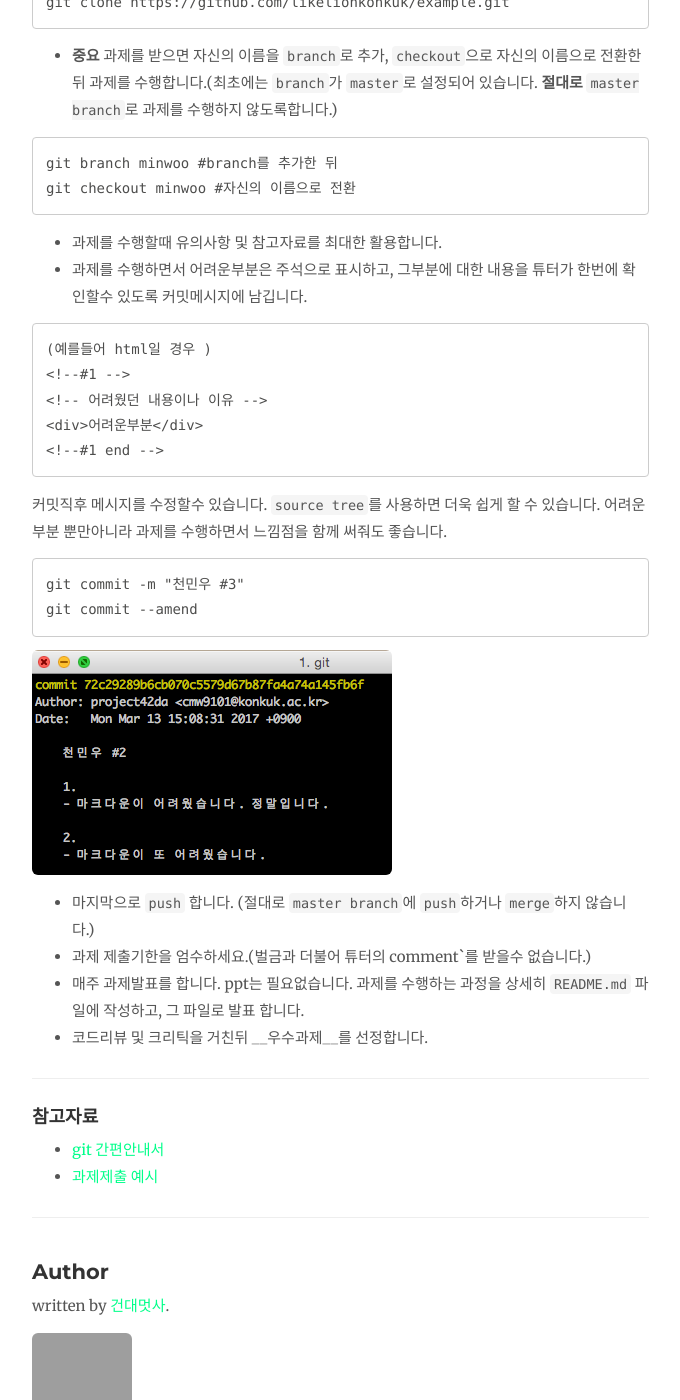
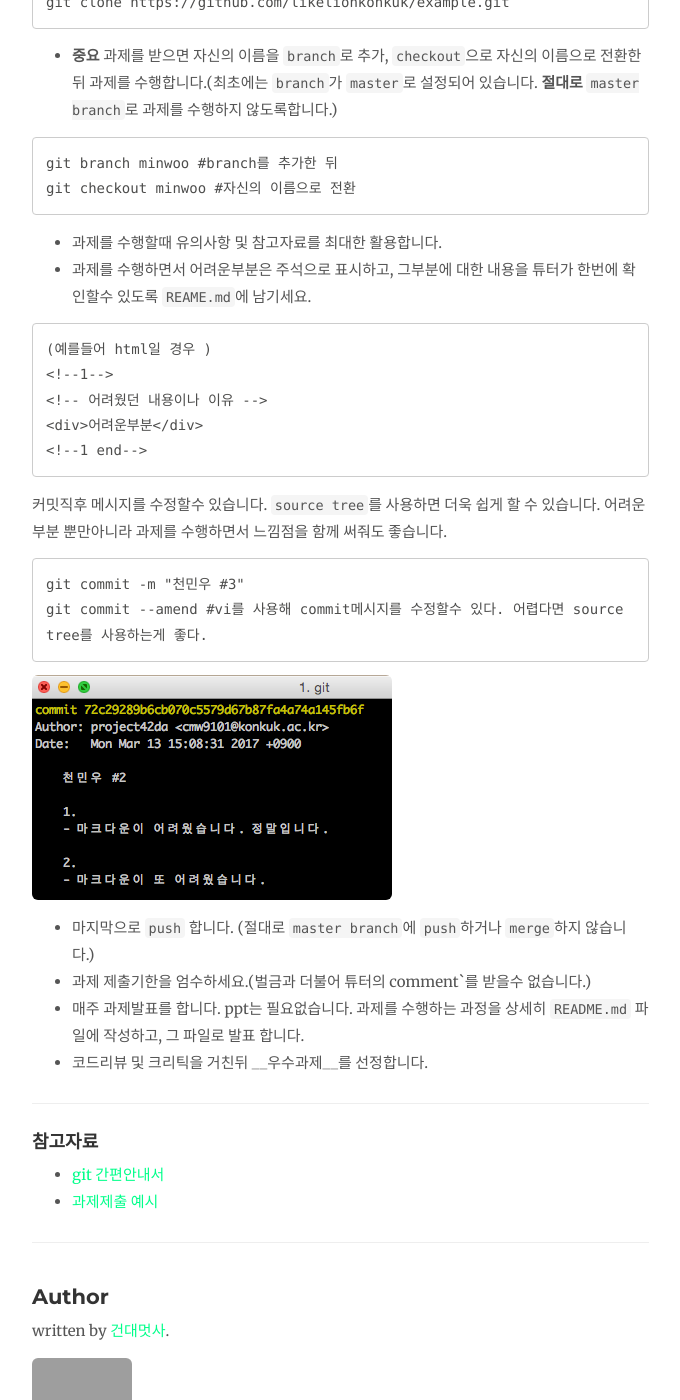
Before and after one commit to likelionkonkuk/likelionkonkuk_before_github, a Jekyll site: the page built from _posts/2017-03-13-homework-howto.md, in a window 1280 px wide and 1400 px high, scrolled down 484 px. Shown: the whole window, without its empty margins (138-818 px from the left). Built offline with Jekyll 4.4.1, drawn with Linux system fonts in a browser that asks for light colours; nearby versions of some CDN libraries; comment, search, counter and statistics services are not loaded; some of the changed text lies outside the part shown; grey boxes are pictures that could not be loaded.

````diff
--- a/_posts/2017-03-13-homework-howto.md
+++ b/_posts/2017-03-13-homework-howto.md
@@ -22,21 +22,21 @@ git checkout minwoo #자신의 이름으로 전환
 ```
 
 - 과제를 수행할때 유의사항 및 참고자료를 최대한 활용합니다.
-- 과제를 수행하면서 어려운부분은 주석으로 표시하고, 그부분에 대한 내용을 튜터가 한번에 확인할수 있도록 커밋메시지에 남깁니다.
+- 과제를 수행하면서 어려운부분은 주석으로 표시하고, 그부분에 대한 내용을 튜터가 한번에 확인할수 있도록 `REAME.md`에 남기세요.
 
 ```
 (예를들어 html일 경우 )
-<!--#1 -->
+<!--1-->
 <!-- 어려웠던 내용이나 이유 -->
 <div>어려운부분</div>
-<!--#1 end -->
+<!--1 end-->
 ```
 
 커밋직후 메시지를 수정할수 있습니다. `source tree`를 사용하면 더욱 쉽게 할 수 있습니다. 어려운 부분 뿐만아니라 과제를 수행하면서 느낌점을 함께 써줘도 좋습니다.
 
 ```
 git commit -m "천민우 #3"
-git commit --amend
+git commit --amend #vi를 사용해 commit메시지를 수정할수 있다. 어렵다면 source tree를 사용하는게 좋다.
 ```
 
 ![]({{ site.url }}/assets/homework/howto-1.png)
````
Also changed, not shown: _posts/2017-03-20-material-w1-mon.md (+1 -1 lines), _posts/2017-03-22-material-w1-wed.md (+1 -1 lines), _posts/2017-03-23-material-w1-git.md (renamed from _posts/2017-03-23-git.md, +1 -1 lines), _posts/2017-03-24-material-w1-fri.md (added, +36 -0 lines).
